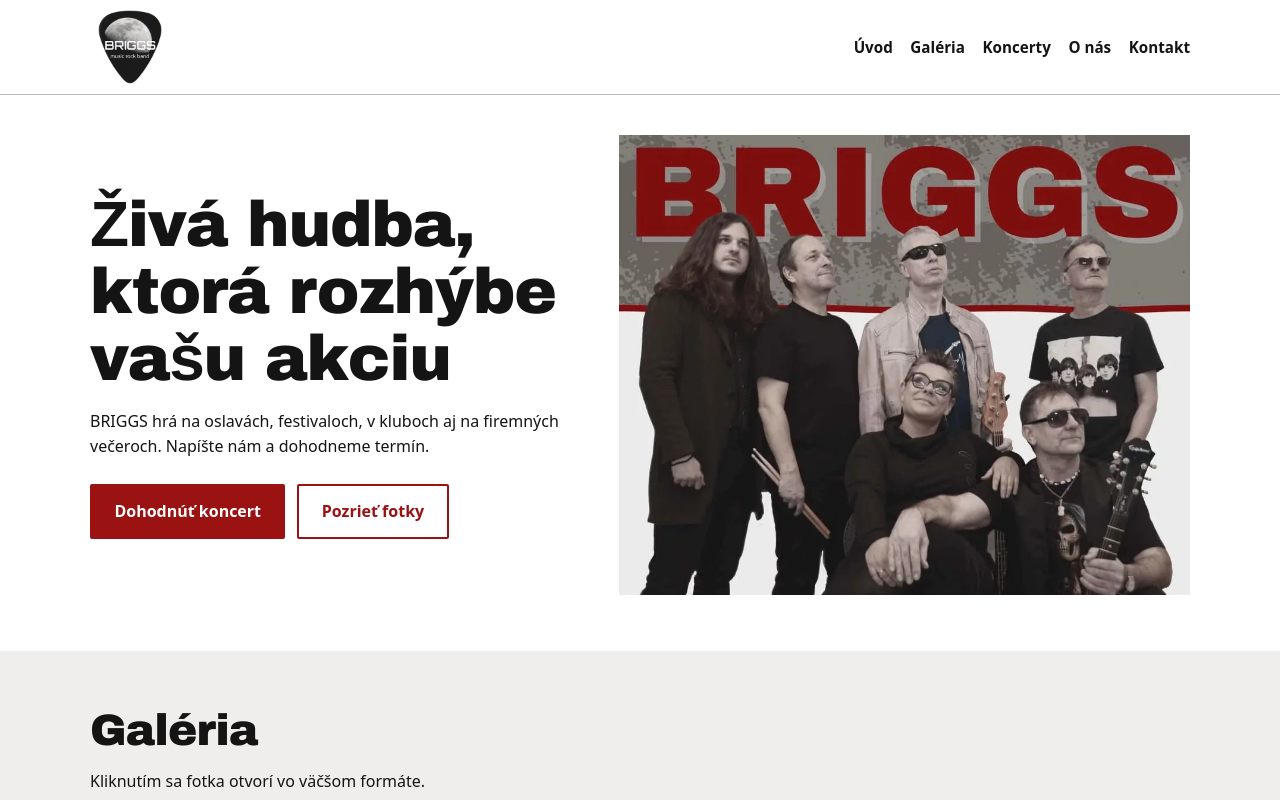
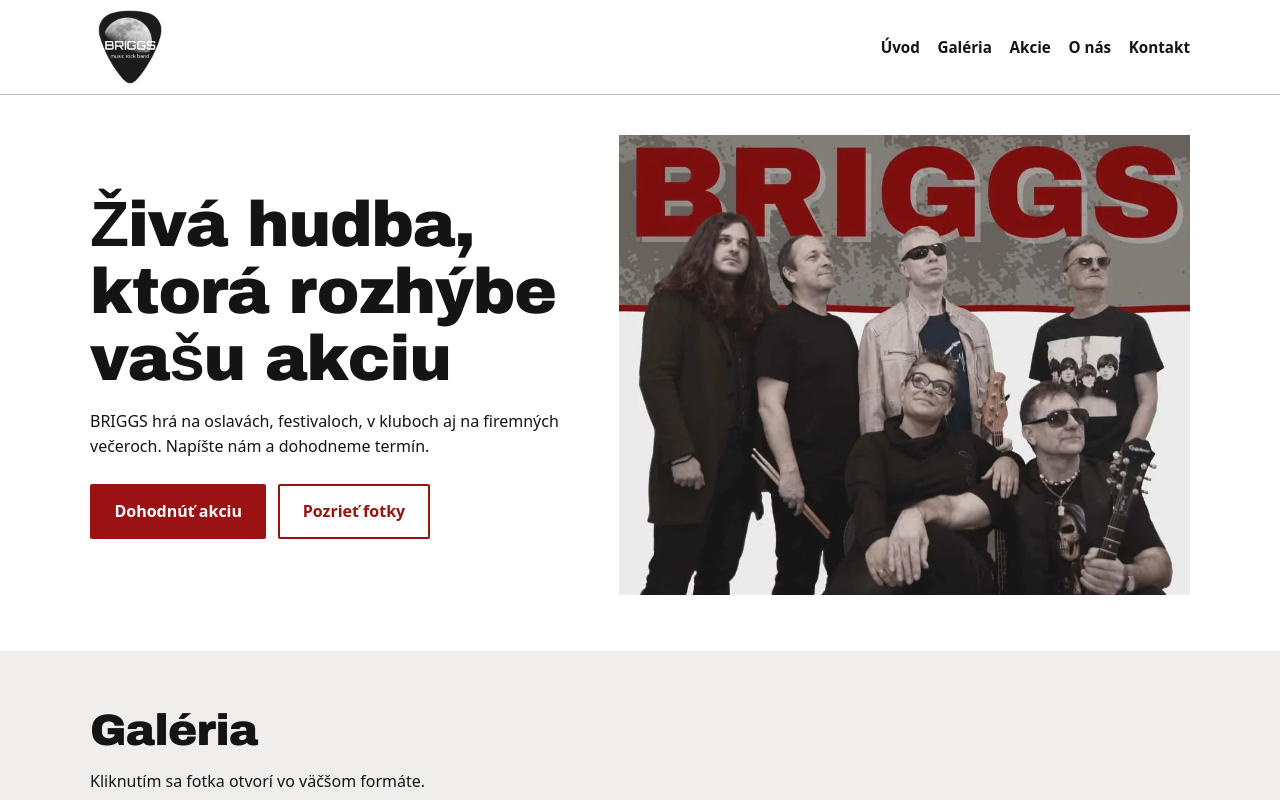
Before and after one commit to drumkey20/briggs-web, a plain HTML site: page index.html in a window 1280 px wide. Shown: the top 800 px of the page. Drawn offline with Linux system fonts and the light colour scheme.

Commit message:
Rename section from 'Koncerty' to 'Akcie'

```diff
--- a/index.html
+++ b/index.html
@@ -17,7 +17,7 @@
   <nav aria-label="Hlavné menu">
     <a href="#uvod">Úvod</a>
     <a href="#galeria">Galéria</a>
-    <a href="#koncerty">Koncerty</a>
+    <a href="#akcie">Akcie</a>
     <a href="#o-nas">O nás</a>
     <a href="#kontakt">Kontakt</a>
   </nav>
@@ -29,7 +29,7 @@
       <h1>Živá hudba, ktorá rozhýbe vašu akciu</h1>
       <p>BRIGGS hrá na oslavách, festivaloch, v kluboch aj na firemných večeroch. Napíšte nám a dohodneme termín.</p>
       <p class="buttons">
-        <a class="btn" href="#kontakt">Dohodnúť koncert</a>
+        <a class="btn" href="#kontakt">Dohodnúť akciu</a>
         <a class="btn btn-line" href="#galeria">Pozrieť fotky</a>
       </p>
     </div>
@@ -50,10 +50,10 @@
     </div>
   </section>
 
-  <section id="koncerty" class="gigs">
+  <section id="akcie" class="gigs">
     <div class="gigs-layout">
       <div>
-        <h2>Koncerty</h2>
+        <h2>Akcie</h2>
         <p>Aktuálne potvrdené vystúpenia a výber z nedávnych akcií. Chcete nás na svoj termín? <a href="#kontakt">Ozvite sa nám</a>.</p>
         <ul class="gig-list">
           <li>
```
